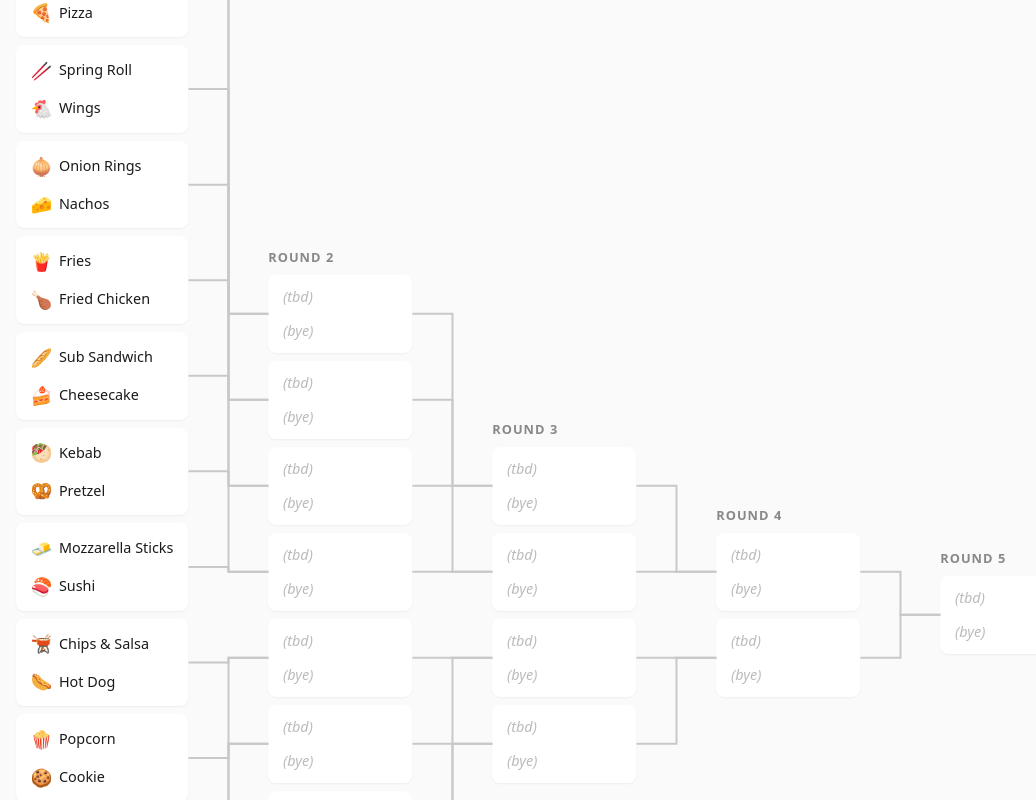
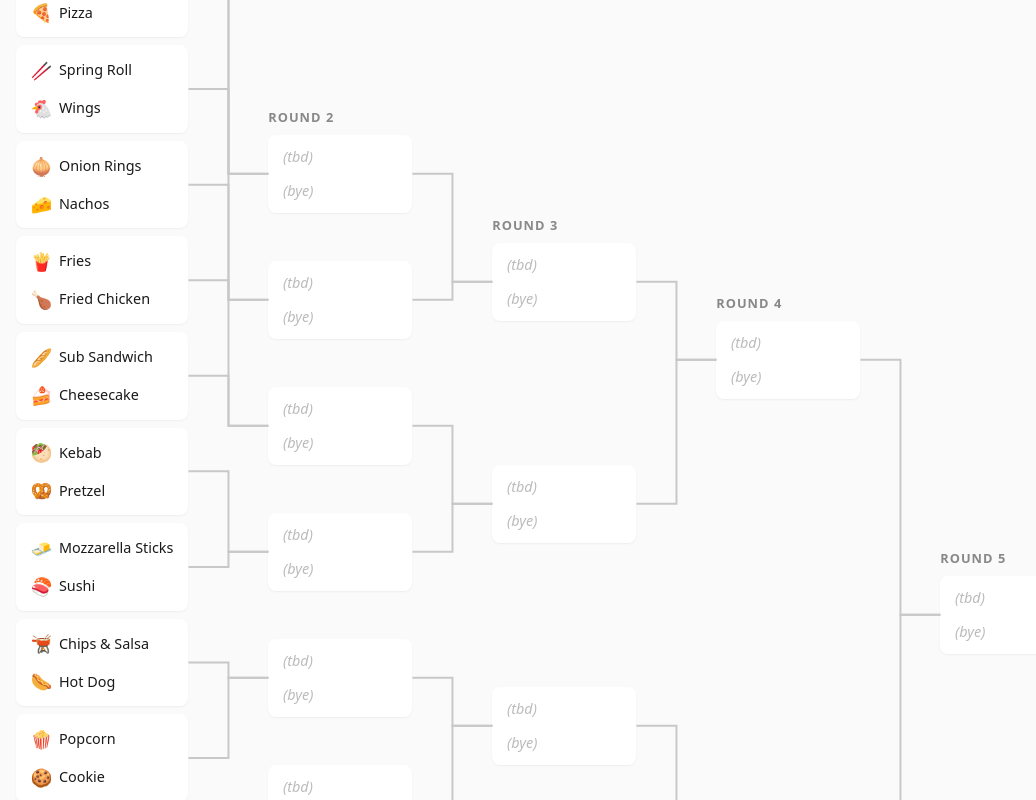
Before and after one commit to ShawnSuit/FoodFighter, a React (Vite) app: page / in a window 1280 px wide. Shown: the part 520-1320 px from the top of the page, without its empty margins (90-1126 px from the left). Built offline with nearby package versions, Linux system fonts and the light colour scheme.

Commit message:
add progressive vertical gaps between rounds

```diff
--- a/src/components/BracketView.tsx
+++ b/src/components/BracketView.tsx
@@ -89,7 +89,10 @@ export function BracketView({ bracket }: Props) {
         {bracket.rounds.map((round, roundIndex) => (
           <div className="bracket-view__round" key={roundIndex}>
             <h2 className="bracket-view__round-title">Round {roundIndex + 1}</h2>
-            <ul className="bracket-view__matchups">
+            <ul
+              className="bracket-view__matchups"
+              style={{ gap: `${roundIndex === 0 ? 0.5 : 3 ** roundIndex}rem` }}
+            >
               {round.map((matchup) => {
                 const isCurrent = matchup.id === currentMatchupId;
                 return (
```
